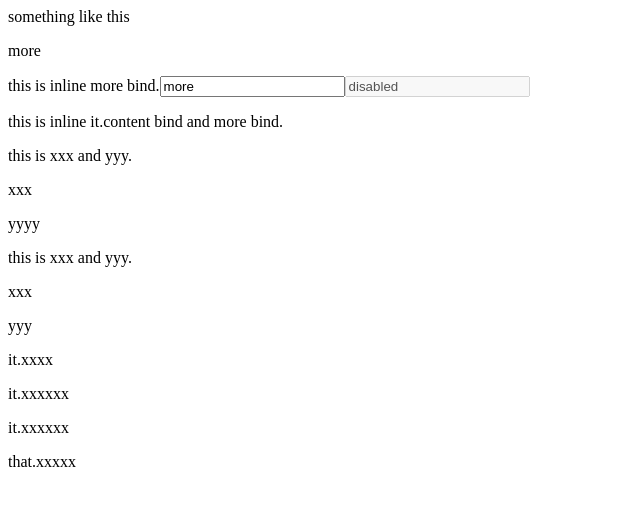
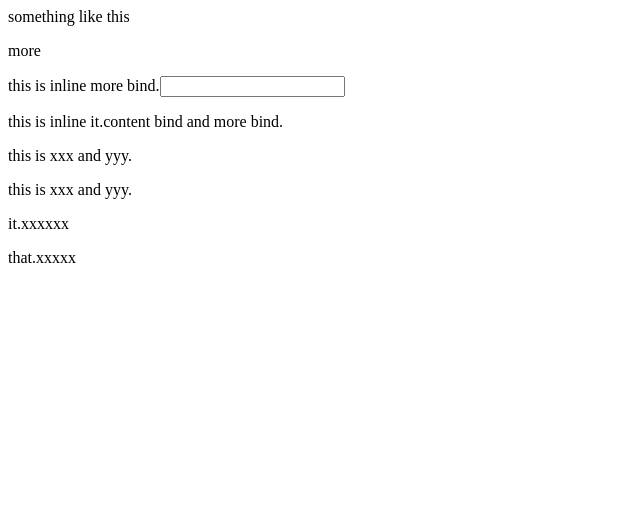
Before and after one commit to island205/backbone.tinywing, a website: page index.html in a window 1280 px wide. Shown: the whole page, without its empty margins (0-640 px from the left). Drawn offline with nearby package versions, Linux system fonts and the light colour scheme.

Commit message:
simplify directive

```diff
--- a/index.html
+++ b/index.html
@@ -1,4 +1,4 @@
 <script src="/bower_components/underscore/underscore.js"></script>
 <script src="/bower_components/backbone/backbone.js"></script>
-<script src="/tinywings.js"></script>
+<script src="/tinywing.js"></script>
 <script src="/test.js"></script>
--- a/test.js
+++ b/test.js
@@ -2,7 +2,7 @@
 (function() {
   var tpl, tpl1, tpl2;
 
-  tpl = '<div data-bind="text:text">\n</div>\n<p data-bind="text:content"></p>\n<p>this is inline {{content}} bind.<input data-bind="value:content"/><input value="disabled" data-bind=\'attr:{"disabled": "content"}\' /></p>\n<p>this is inline {{it.content}} bind and {{content}} bind.</p>\n<p data-bind="if:showIt"><span data-bind="text:it.content"></span><span data-bind="text:showIt"></span> is true</p>';
+  tpl = '<div data-bind="text:text">\n</div>\n<p data-bind="text:content"></p>\n<p>this is inline {{content}} bind.<input data-bind="value:content"/></p>\n<p>this is inline {{it.content}} bind and {{content}} bind.</p>\n<p data-bind="if:showIt"><span data-bind="text:it.content"></span><span data-bind="text:showIt"></span> is true</p>';
 
   tpl1 = '<div data-bind="foreach:people">this is {{content}}  and {{name}}.<p data-bind="text:content"></p><p data-bind="text:name"></p><div data-bind="foreach:pens"><p data-bind="text:color"></p></div></div>';
 
@@ -12,7 +12,7 @@
     var test1, test2, test3;
     test1 = function() {
       var domTpl, o;
-      domTpl = Backbone.tinywings(tpl);
+      domTpl = Backbone.tinywing(tpl);
       domTpl.appendTo(document.body);
       o = {
         text: 'something like this',
@@ -26,7 +26,7 @@
     };
     test2 = function() {
       var domTpl1, o;
-      domTpl1 = Backbone.tinywings(tpl1);
+      domTpl1 = Backbone.tinywing(tpl1);
       domTpl1.appendTo(document.body);
       o = {
         people: [
@@ -45,7 +45,7 @@
     };
     test3 = function() {
       var domTpl, o;
-      domTpl = Backbone.tinywings(tpl2);
+      domTpl = Backbone.tinywing(tpl2);
       domTpl.appendTo(document.body);
       o = {
         it: {
--- a/tinywings.js
+++ b/tinywing.js
@@ -3,8 +3,8 @@
   var __hasProp = {}.hasOwnProperty,
     __extends = function(child, parent) { for (var key in parent) { if (__hasProp.call(parent, key)) child[key] = parent[key]; } function ctor() { this.constructor = child; } ctor.prototype = parent.prototype; child.prototype = new ctor(); child.__super__ = parent.prototype; return child; };
 
-  Backbone.tinywings = (function(Backbone, _) {
-    var BOOLEAN_ATTRIBUTES, Tinywings, debug, log, preprocessBind, traversal;
+  Backbone.tinywing = (function(Backbone, _) {
+    var BOOLEAN_ATTRIBUTES, Tinywing, debug, log, preprocessBind, traversal;
     debug = true;
     log = function() {
       if (debug) {
@@ -42,23 +42,23 @@
       }
       return [type, attr];
     };
-    Tinywings = (function(_super) {
-      __extends(Tinywings, _super);
+    Tinywing = (function(_super) {
+      __extends(Tinywing, _super);
 
-      Tinywings.directive = function(name, directive) {
+      Tinywing.directive = function(name, directive) {
         var _base;
         this.__directives || (this.__directives = {});
         return (_base = this.__directives)[name] || (_base[name] = directive);
       };
 
-      function Tinywings(tpl) {
+      function Tinywing(tpl) {
         this.updaters = {};
         this.frag = document.createElement('div');
         this.frag.innerHTML = tpl;
         this.preprocess();
       }
 
-      Tinywings.prototype.preprocess = function() {
+      Tinywing.prototype.preprocess = function() {
         traversal(this.frag, (function(_this) {
           return function(node, done) {
             var attr, type, _ref;
@@ -73,11 +73,21 @@
         })(this));
       };
 
-      Tinywings.prototype.bind = function(node, type, attr, done) {
-        return Tinywings.__directives[type].apply(this, [node, attr, done]);
+      Tinywing.prototype.bind = function(node, type, attr, done) {
+        var directive;
+        log("" + type + "-bind to " + node + " with " + attr);
+        directive = Tinywing.__directives[type];
+        if (_.isFunction(directive)) {
+          return this._bind(node, attr, directive);
+        } else if (_.isObject(directive)) {
+          if (directive.terminal) {
+            done();
+          }
+          return this._bind(node, attr, directive.compile);
+        }
       };
 
-      Tinywings.prototype._bind = function(attr, updater) {
+      Tinywing.prototype._bind = function(node, attr, updater) {
         var attrLink, first, _base;
         first = attr.split('.')[0];
         (_base = this.updaters)[first] || (_base[first] = []);
@@ -86,26 +96,26 @@
           _ref = this.updaters[first];
           for (_i = 0, _len = _ref.length; _i < _len; _i++) {
             up = _ref[_i];
-            up(val, valObj, parent);
+            up(node, val, valObj, parent);
           }
         });
         if (attr.indexOf('.') > -1) {
           attrLink = attr.split('.');
           first = attrLink.shift();
-          this.updaters[first].push(function(val, valObj, parent) {
+          this.updaters[first].push(function(node, val, valObj, parent) {
             var atr, _i, _len;
             for (_i = 0, _len = attrLink.length; _i < _len; _i++) {
               atr = attrLink[_i];
               val = val[atr];
             }
-            updater(val, valObj, parent);
+            updater(node, val, valObj, parent);
           });
         } else {
           this.updaters[first].push(updater);
         }
       };
 
-      Tinywings.prototype.bindTextNode = function(node) {
+      Tinywing.prototype.bindTextNode = function(node) {
         var attr, bind, child, first, last, match, matches, newData, newNode, next, parent, tempObj, _fn, _i, _j, _len, _len1, _ref;
         if (!/{{[^}]*}}/.test(node.data)) {
           return;
@@ -122,7 +132,7 @@
         parent = node.parentNode;
         _fn = (function(_this) {
           return function(attr, parent) {
-            return _this._bind(attr, function(val, valObj, p) {
+            return _this._bind(node, attr, function(node, val, valObj, p) {
               var nodes, _k, _len2;
               p || (p = parent);
               nodes = p.childNodes;
@@ -165,7 +175,7 @@
         }
       };
 
-      Tinywings.prototype.appendTo = function(el) {
+      Tinywing.prototype.appendTo = function(el) {
         var child, next;
         child = this.frag.firstChild;
         while (child) {
@@ -176,7 +186,7 @@
         return this;
       };
 
-      Tinywings.prototype.bindModel = function(model) {
+      Tinywing.prototype.bindModel = function(model) {
         var attr, data;
         data = model.toJSON();
         this.render(data);
@@ -196,11 +206,11 @@
         return this;
       };
 
-      Tinywings.prototype.unbindModel = function(model) {
+      Tinywing.prototype.unbindModel = function(model) {
         return this.stopListening(model);
       };
 
-      Tinywings.prototype.render = function(model) {
+      Tinywing.prototype.render = function(model) {
         var key, value;
         for (key in this) {
           if (!__hasProp.call(this, key)) continue;
@@ -212,62 +222,28 @@
         return this;
       };
 
-      return Tinywings;
+      return Tinywing;
 
     })(Backbone.Events);
-    Tinywings.directive('text', function(node, attr) {
-      log("text-bind to " + node + " with " + attr);
-      return this._bind(attr, function(val) {
-        node.innerHTML = val + '';
-        return log("text-refrash to " + node + " with " + val);
-      });
+    Tinywing.directive('text', function(node, val) {
+      node.innerHTML = val + '';
+      return log("text-refrash to " + node + " with " + val);
     });
-    Tinywings.directive('attr', function(node, attr) {
-      var key, value, _results;
-      log("attr-bind to " + node + " with " + attr);
-      attr = JSON.parse(attr);
-      _results = [];
-      for (key in attr) {
-        value = attr[key];
-        if (BOOLEAN_ATTRIBUTES.indexOf(key) > -1) {
-          _results.push((function(_this) {
-            return function(key, value) {
-              return _this._bind(value, function(val) {
-                if (BOOLEAN_ATTRIBUTES.indexOf(key) > -1) {
-                  node[key] = !!val;
-                } else {
-                  node[key] = val;
-                }
-                return log("attr-refrash to " + node + " with " + val);
-              });
-            };
-          })(this)(key, value));
-        } else {
-          _results.push(void 0);
-        }
-      }
-      return _results;
+    Tinywing.directive('value', function(node, val) {
+      node.value = val;
+      return log("value-refrash to " + node + " with " + val);
     });
-    Tinywings.directive('value', function(node, attr) {
-      log("value-bind to " + node + " with " + attr);
-      return this._bind(attr, function(val) {
-        node.value = val;
-        return log("value-refrash to " + node + " with " + val);
-      });
-    });
-    Tinywings.directive('if', function(node, attr, done) {
-      var innerTpl;
-      done();
-      innerTpl = node.innerHTML;
-      log("ifnot-bind to " + node + " with " + attr);
-      return this._bind(attr, function(val, valObj) {
-        var child, innerDomTpl, key, next, value;
+    Tinywing.directive('if', {
+      terminal: true,
+      compile: function(node, val, valObj) {
+        var child, innerDomTpl, innerHTML, key, next, value;
+        innerHTML = node.innerHTML;
         node.innerHTML = '';
-        log("ifnot-refrash to " + node + " with " + val);
+        log("if-refrash to " + node + " with " + val);
         if (!val) {
           return;
         }
-        innerDomTpl = new Tinywings(innerTpl);
+        innerDomTpl = new Tinywing(innerHTML);
 
         /*
         Copy children elements
@@ -287,20 +263,18 @@
             }
           }
         }
-      });
+      }
     });
-    Tinywings.directive('foreach', function(node, attr, done) {
-      var innerTpl;
-      done();
-      innerTpl = node.innerHTML;
-      log("foreach-bind to " + node + " with " + attr);
-      return this._bind(attr, function(val) {
-        var child, innerDomTpl, item, key, next, value, _i, _len;
+    Tinywing.directive('foreach', {
+      terminal: true,
+      compile: function(node, val) {
+        var child, innerDomTpl, innerHTML, item, key, next, value, _i, _len;
+        innerHTML = node.innerHTML;
         node.innerHTML = '';
         log("foreach-refrash to " + node + " with " + val);
         for (_i = 0, _len = val.length; _i < _len; _i++) {
           item = val[_i];
-          innerDomTpl = new Tinywings(innerTpl);
+          innerDomTpl = new Tinywing(innerHTML);
 
           /*
           Copy children elements
@@ -321,10 +295,10 @@
             }
           }
         }
-      });
+      }
     });
     return function(tpl) {
-      return new Tinywings(tpl);
+      return new Tinywing(tpl);
     };
   })(Backbone, _);
 
```
Also changed, not shown: test.coffee (+4 -4 lines), tinywing.coffee (renamed from tinywings.coffee, +35 -45 lines), README.md.
